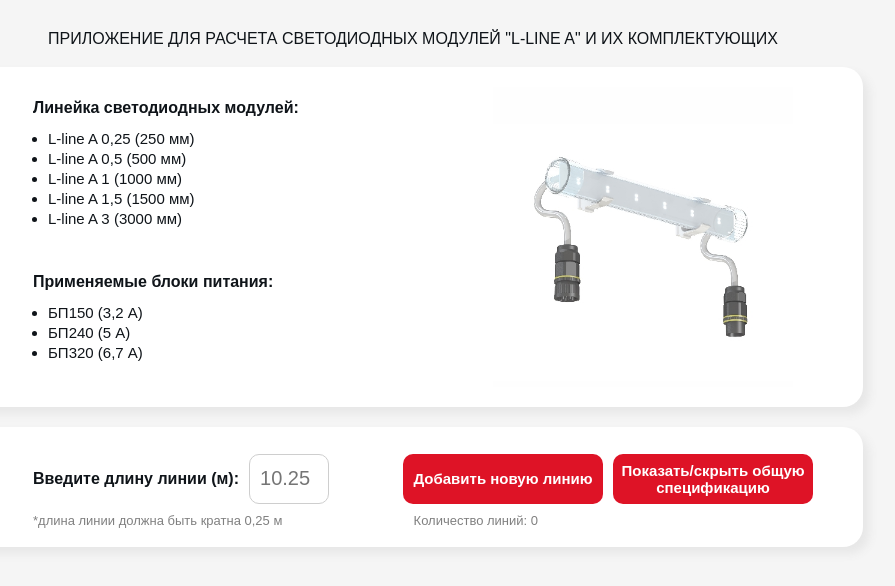
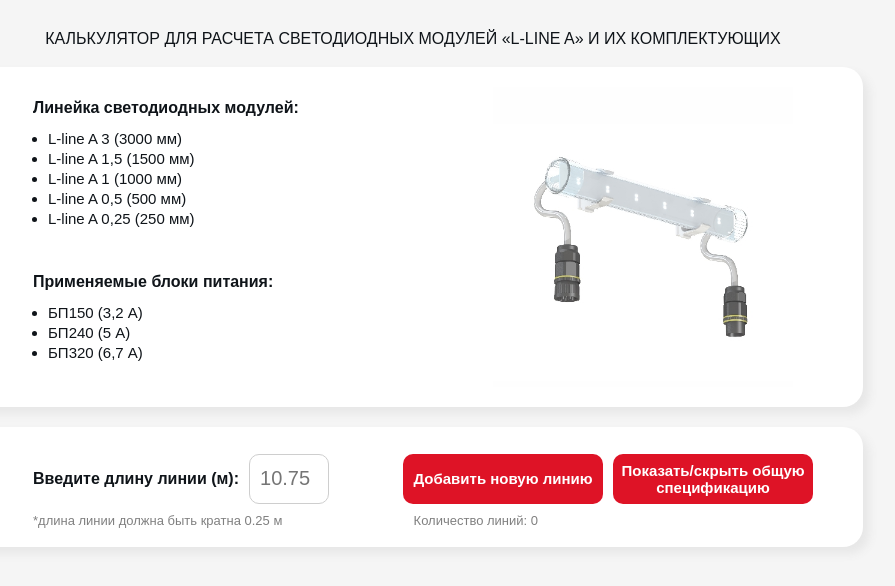
Before and after one commit to Sukre22/ledelline, a React app: page / in a window 1280 px wide. Shown: the whole page, without its empty margins (227-1122 px from the left). Built offline with nearby package versions, Linux system fonts and the light colour scheme.

Commit message:
made corrections

```diff
--- a/public/index.html
+++ b/public/index.html
@@ -4,7 +4,7 @@
     <meta charset="utf-8" />
     <link rel="icon" href="%PUBLIC_URL%/favicon.ico" />
     <meta name="viewport" content="width=device-width, initial-scale=1" />
-    <title>lineCalcApp</title>
+    <title>ledellineapp</title>
   </head>
   <body>
     <noscript>
--- a/src/components/app-header/app-header.js
+++ b/src/components/app-header/app-header.js
@@ -4,17 +4,21 @@ import './app-header.css';
 const AppHeader = () => {
     return (
         <header className='header'>
-            <h1 className={'header-name'}>ПРИЛОЖЕНИЕ ДЛЯ РАСЧЕТА СВЕТОДИОДНЫХ МОДУЛЕЙ "L-LINE A" И ИХ КОМПЛЕКТУЮЩИХ</h1>
+            <h1 className={'header-name'}>КАЛЬКУЛЯТОР ДЛЯ РАСЧЕТА СВЕТОДИОДНЫХ МОДУЛЕЙ «L-LINE A» И ИХ КОМПЛЕКТУЮЩИХ</h1>
             <div className={'header-description'}>
                 <div className={'header-description_container'}>
                     <div className={'header-description_types'}>
                         <h2 className={'header-description_types-head'}>Линейка светодиодных модулей:</h2>
                         <ul className={'header-description_types-head-ul'}>
-                            <li>L-line A 0,25 (250 мм)</li>
-                            <li>L-line A 0,5 (500 мм)</li>
-                            <li>L-line A 1 (1000 мм)</li>
-                            <li>L-line A 1,5 (1500 мм)</li>
-                            <li>L-line A 3 (3000 мм)</li>
+                        <li>L-line A 3 (3000 мм)</li>
+                        <li>L-line A 1,5 (1500 мм)</li>
+                        <li>L-line A 1 (1000 мм)</li>
+                        <li>L-line A 0,5 (500 мм)</li>
+                        <li>L-line A 0,25 (250 мм)</li>
+
+
+
+
                         </ul>
                     </div>
                     <div className={'header-description_bp'}>
--- a/src/components/app/app.js
+++ b/src/components/app/app.js
@@ -285,8 +285,14 @@ export default class App extends Component {
                     let current;
 
 
+
+
                     for (let i = 0; i < resistorsArr.length; i++) {
+
                         current = resistorsArr[i];
+
+
+
 
                         if (current === resistanceValue) {
                             closestRight = current;
@@ -297,13 +303,25 @@ export default class App extends Component {
                         }
                     }
 
+                    if (closestRight === 100) {
 
-                    return resistorTrue = closestRight;
+                        return resistorTrue = 0;
+
+                    }
+
+                    else {
+
+                        return resistorTrue = closestRight;
+
+                    }
 
 
 
 
                 }
+
+
+
                 calcResistorType (amperageValue, BPTarget)
 
 
--- a/src/components/line-add/line-add.js
+++ b/src/components/line-add/line-add.js
@@ -59,13 +59,13 @@ export default class LineAdd extends Component {
                 >
                     <div className={'input-container_wrap'}>
                         <div className={'input-container_description'}>
-                            <p> Внимание! Длина непрерывной линии не должна превышать 12 м и должна быть кратна 0,25 м.</p>
+                            <p> Внимание! Длина непрерывной линии не должна превышать 12 м и должна быть кратна 0.25 м.</p>
                         </div>
                         <div className={'input-container_get'}>
                             <h2 className={'input-container_get-h2'}>Введите длину линии (м):</h2>
                             <input className={classNames3}
                                    type="text"
-                                   placeholder='10.25'
+                                   placeholder='10.75'
                                    onChange={this.onValueChange}
                                    value={this.state.text}
                             />
@@ -81,7 +81,7 @@ export default class LineAdd extends Component {
                         </div>
                     </div>
                     <div className={'input-container_number'}>
-                        <p className={'input-container_number-p1'}>*длина линии должна быть кратна 0,25 м</p>
+                        <p className={'input-container_number-p1'}>*длина линии должна быть кратна 0.25 м</p>
                         <p className={classNames2}>Количество линий: {posts.length}</p>
 
                     </div>
--- a/src/components/line-list-item/line-list-item.js
+++ b/src/components/line-list-item/line-list-item.js
@@ -8,19 +8,27 @@ export default class LineListItem extends Component {
         const {number, bp, res, modules, lineLength, onDelete} = this.props;
 
 
+
         const listItems = Object.entries(bp).map(([key, value]) =>
             <li>{key} - {value} шт.</li>
         )
 
-        const listItems2 = Object.entries(res).map(([key, value]) =>
+        const filteredres = Object.entries(res).filter(item => item[0] > 0);
+
+        const listItems2 = filteredres.map(([key, value]) =>
             <li>{key} кОм - {value} шт.</li>
         );
+
+
+
 
         const filteredModules = modules.filter(item => item[1] > 0);
 
         const listItems3 = filteredModules.map(([key, value]) =>
         <li>{key} - {value} шт.</li>
     );
+
+
 
 
 
```
